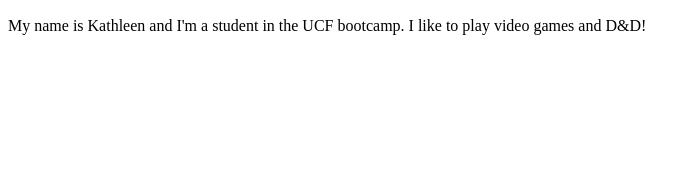
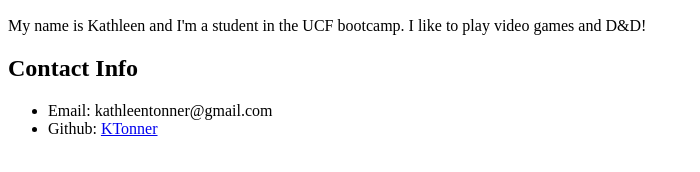
Before and after one commit to ktonner/Activity_Day2, a plain HTML site: page index.html in a window 1280 px wide. Shown: the part 330-502 px from the top of the page, without its empty margins (0-700 px from the left). Drawn offline with Linux system fonts and the light colour scheme.

Commit message:
Add some contact info

```diff
--- a/index.html
+++ b/index.html
@@ -11,5 +11,10 @@
     <img src ="https://scontent-mia3-1.xx.fbcdn.net/v/t1.0-9/14572931_10209235696603012_3382873356684605147_n.jpg?_nc_cat=101&_nc_sid=110474&_nc_ohc=JSmHAPhsx0AAX8N2Iur&_nc_ht=scontent-mia3-1.xx&oh=a04f1c5c0c4bf59c826f2c1bf218044f&oe=5E844A8A"
     style="width:200px;height:200px">
     <p>My name is Kathleen and I'm a student in the UCF bootcamp. I like to play video games and D&D!</p>
+    <h2>Contact Info</h2>
+    <ul>
+        <li>Email: kathleentonner@gmail.com</li>
+        <li>Github: <a href="https://github.com/ktonner">KTonner</a></li>
+    </ul>
 </body>
 </html>
```
